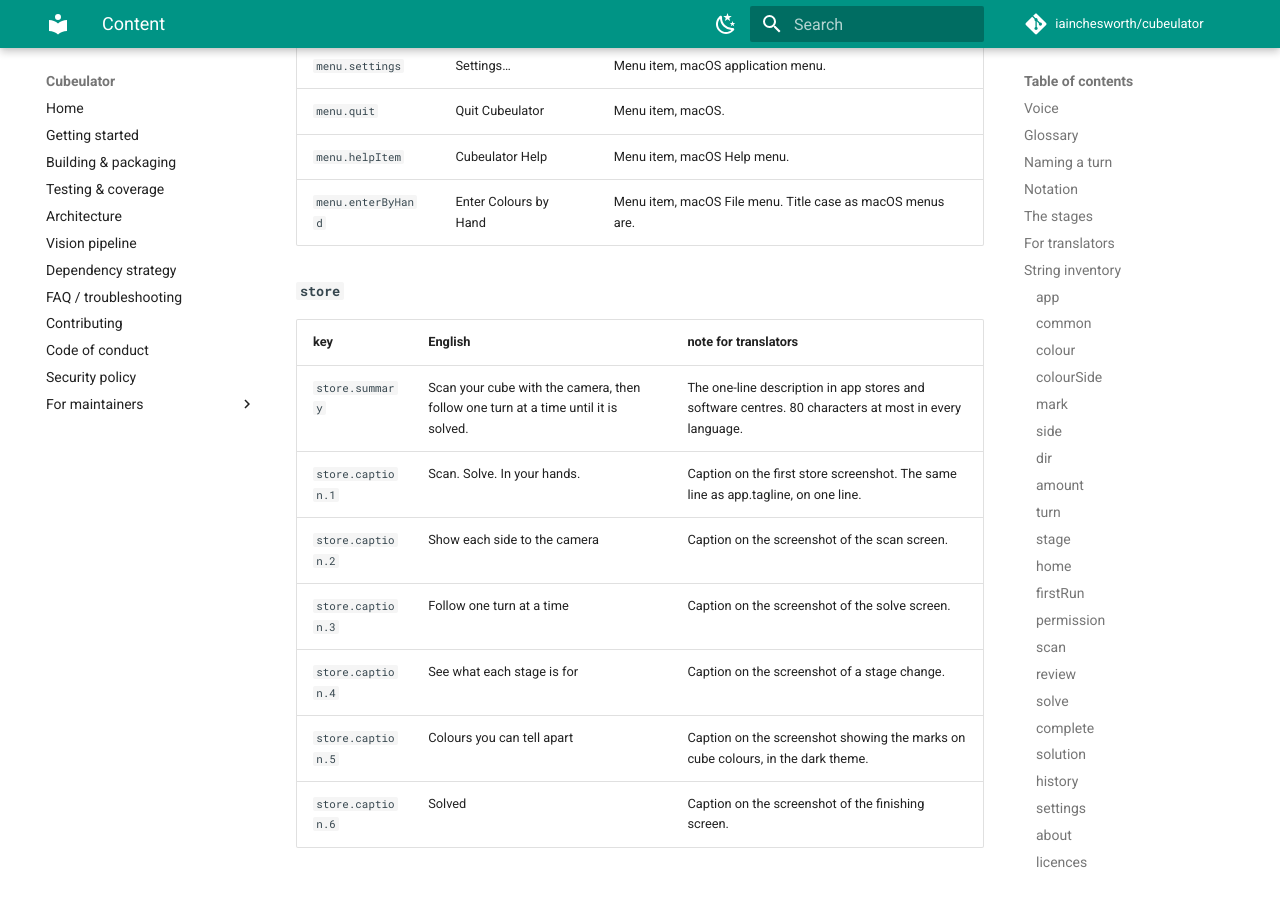
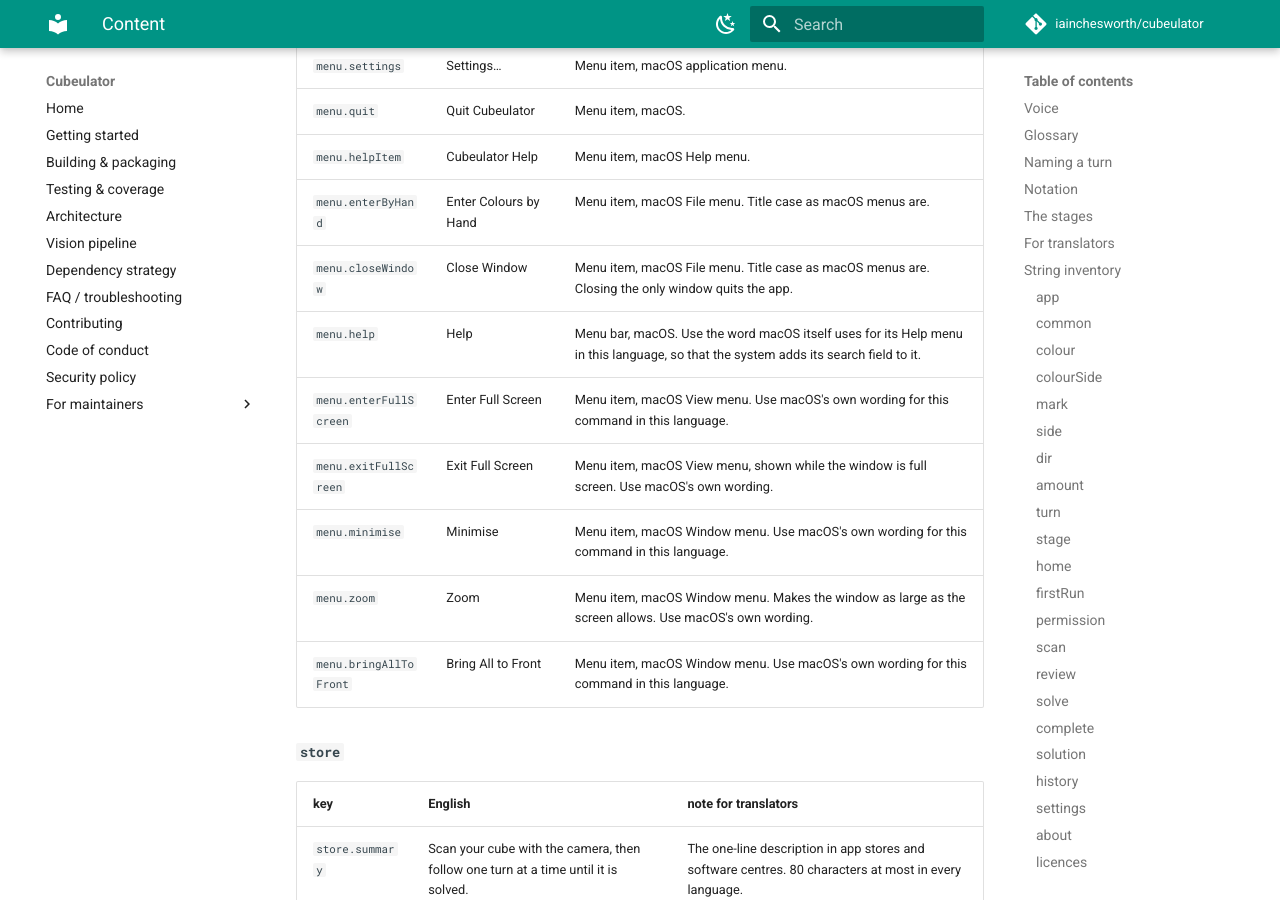
Before and after one commit to iainchesworth/cubeulator, an MkDocs documentation site: the page built from docs/design/content.md, in a window 1280 px wide and 900 px high, scrolled down 31909 px. Built offline with MkDocs 1.6.1 and Material for MkDocs 9.7.7, drawn with Linux system fonts in a browser that asks for light colours; comment, search, counter and statistics services are not loaded; some of the changed text lies outside the part shown.

Commit message:
Add the macOS menu strings platforms.md lists but strings.json lacked
Close Window, Help (the menu's own title), Enter and Exit Full Screen,
Minimise, Zoom and Bring All to Front, each with a note for translators.
content.md and the prototype are regenerated by tools/build.py.

```diff
--- a/docs/design/content.md
+++ b/docs/design/content.md
@@ -668,6 +668,13 @@
 | `menu.quit` | Quit Cubeulator | Menu item, macOS. |
 | `menu.helpItem` | Cubeulator Help | Menu item, macOS Help menu. |
 | `menu.enterByHand` | Enter Colours by Hand | Menu item, macOS File menu. Title case as macOS menus are. |
+| `menu.closeWindow` | Close Window | Menu item, macOS File menu. Title case as macOS menus are. Closing the only window quits the app. |
+| `menu.help` | Help | Menu bar, macOS. Use the word macOS itself uses for its Help menu in this language, so that the system adds its search field to it. |
+| `menu.enterFullScreen` | Enter Full Screen | Menu item, macOS View menu. Use macOS's own wording for this command in this language. |
+| `menu.exitFullScreen` | Exit Full Screen | Menu item, macOS View menu, shown while the window is full screen. Use macOS's own wording. |
+| `menu.minimise` | Minimise | Menu item, macOS Window menu. Use macOS's own wording for this command in this language. |
+| `menu.zoom` | Zoom | Menu item, macOS Window menu. Makes the window as large as the screen allows. Use macOS's own wording. |
+| `menu.bringAllToFront` | Bring All to Front | Menu item, macOS Window menu. Use macOS's own wording for this command in this language. |
 
 #### `store`
 
```
Also changed, not shown: other parts of docs/design/content.md (+1 -1 lines), docs/design/prototype/cubeulator-prototype.html (+1 -1 lines), docs/design/strings.json (+7 -0 lines).
